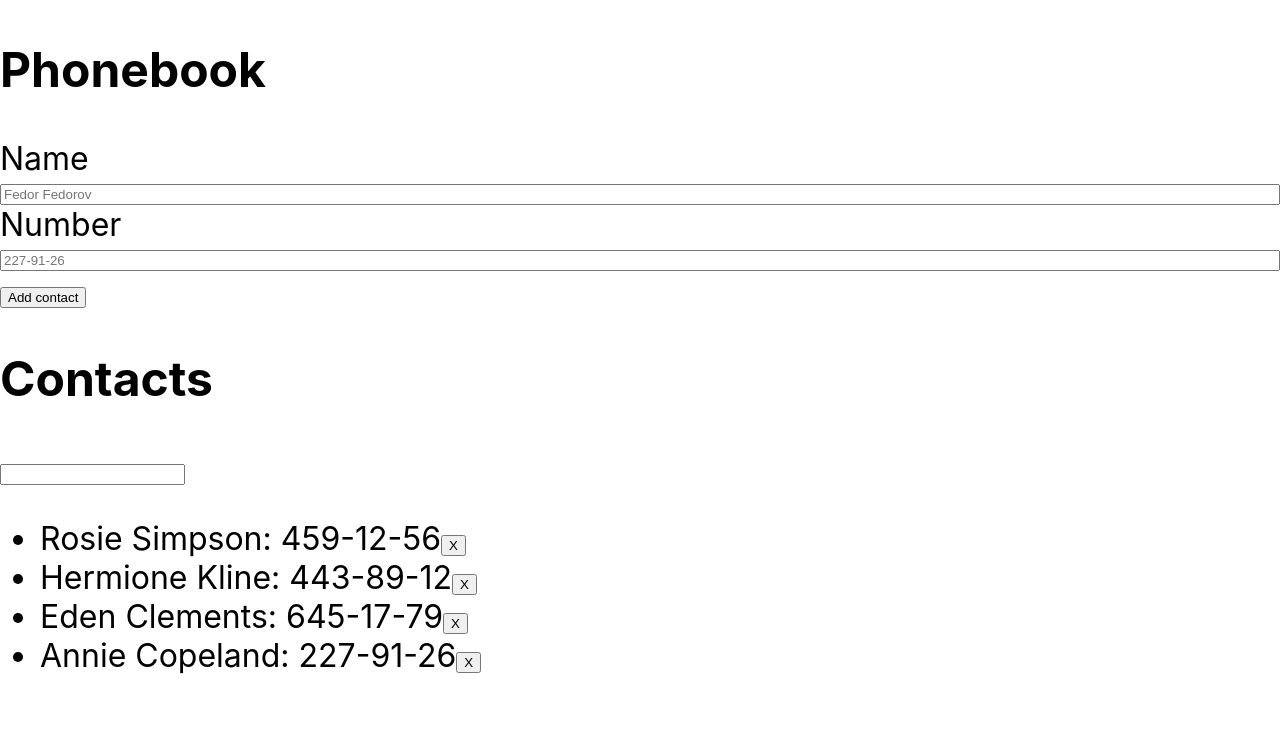
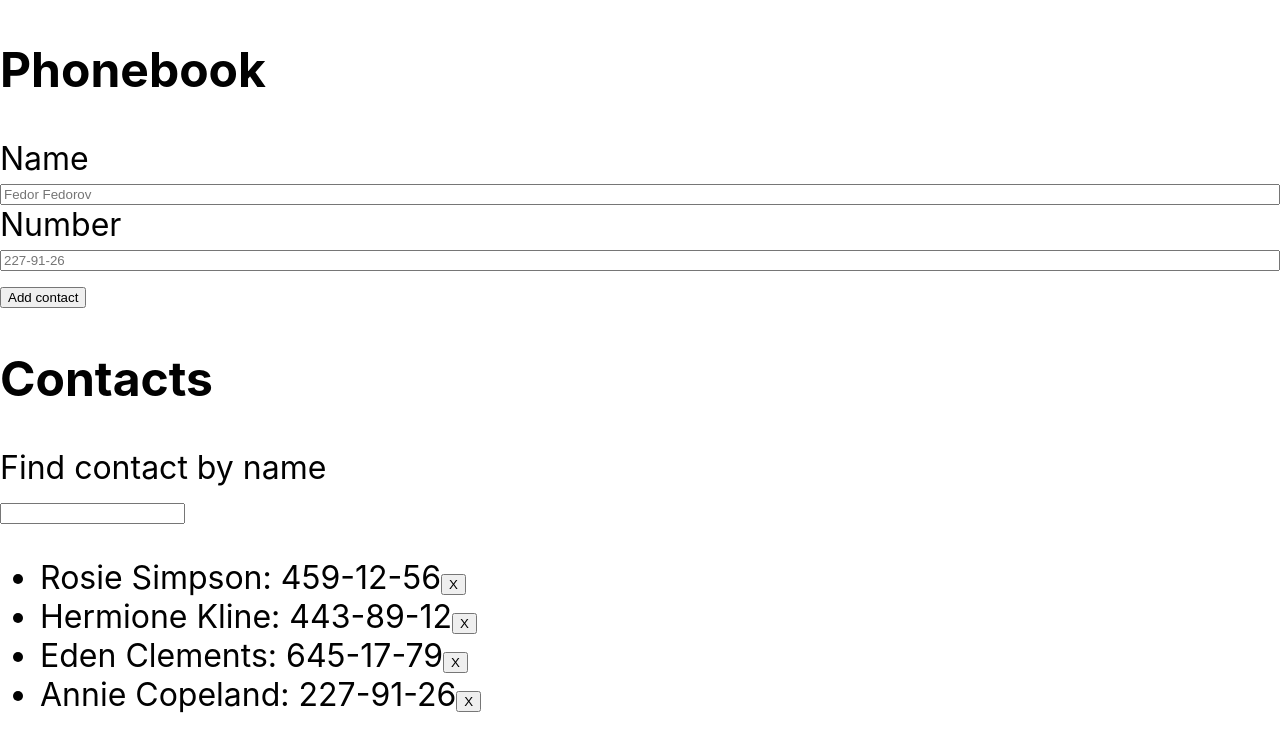
Before and after one commit to go-doc-web/goit-react-hw-02-phonebook, a React (Create React App) app: page / in a window 1280 px wide. Shown: the top 752 px of the page. Built offline with nearby package versions, Linux system fonts and the light colour scheme.

Commit message:
Делает компоненты Contactfilter, ContactList

```diff
--- a/package.json
+++ b/package.json
@@ -7,6 +7,7 @@
     "@testing-library/jest-dom": "^5.16.3",
     "@testing-library/react": "^12.1.4",
     "@testing-library/user-event": "^13.5.0",
+    "nanoid": "^4.0.0",
     "prop-types": "^15.8.1",
     "react": "^18.1.0",
     "react-dom": "^18.1.0",
--- a/src/components/App.jsx
+++ b/src/components/App.jsx
@@ -1,5 +1,11 @@
 import { Component } from 'react';
+import { nanoid } from 'nanoid';
 import css from './App.module.css';
+
+import ContactsList from './ContactsList/ContactList';
+import ContactFilter from './ContactFilter/ContactFilter';
+
+import contacts from './contacts';
 
 const INITIAL_STATE = {
   name: '',
@@ -18,12 +24,7 @@ const styleApp = {
 
 class App extends Component {
   state = {
-    contacts: [
-      { id: 'id-1', name: 'Rosie Simpson', number: '459-12-56' },
-      { id: 'id-2', name: 'Hermione Kline', number: '443-89-12' },
-      { id: 'id-3', name: 'Eden Clements', number: '645-17-79' },
-      { id: 'id-4', name: 'Annie Copeland', number: '227-91-26' },
-    ],
+    contacts: [...contacts],
     filter: '',
     name: '',
     number: '',
@@ -54,13 +55,14 @@ class App extends Component {
     e.preventDefault();
     const { name } = this.state;
     if (this.dublicate(name)) {
+      this.reset();
       return alert('Такой пользователь уже есть');
     }
     this.setState(prevState => {
       const { name, number, contacts } = prevState;
 
       const newContact = {
-        id: Math.random(),
+        id: nanoid(),
         name,
         number,
       };
@@ -85,23 +87,17 @@ class App extends Component {
     return result;
   }
 
-  removeContact(id) {
-    this.setState(({ contacts }) => ({
-      contacts: contacts.filter(contact => contact.id !== id),
-    }));
-  }
+  removeContact = id => {
+    console.log(id);
+    this.setState(({ contacts }) => {
+      const newContact = contacts.filter(contact => contact.id !== id);
+      return { contacts: newContact };
+    });
+  };
   render() {
-    const { contacts, name, number, filter } = this.state;
+    const { name, number } = this.state;
+    const { removeContact, handlefilterChange } = this;
     const filterContacts = this.getFilterContact();
-
-    const contact = filterContacts.map(({ id, name, number }) => (
-      <li key={id}>
-        {name}: {number}
-        <button onClick={() => this.removeContact(id)} type="button">
-          X
-        </button>
-      </li>
-    ));
 
     return (
       <div style={styleApp}>
@@ -139,13 +135,8 @@ class App extends Component {
         </div>
         <div className={css.ListContact}>
           <h2>Contacts</h2>
-          <input
-            onChange={this.handlefilterChange}
-            type="text"
-            name="filter"
-            value={filter}
-          />
-          <ul className="list">{contact}</ul>
+          <ContactFilter handlefilterChange={handlefilterChange} />
+          <ContactsList items={filterContacts} removeContact={removeContact} />
         </div>
       </div>
     );
--- /dev/null
+++ b/src/components/ContactFilter/ContactFilter.jsx
@@ -0,0 +1,17 @@
+import PropTypes from 'prop-types';
+import css from './ContactFilter.module.css';
+
+const ContactFilter = ({ handlefilterChange }) => {
+  return (
+    <div>
+      <label>Find contact by name</label>
+      <input onChange={handlefilterChange} type="text" name="filter" />
+    </div>
+  );
+};
+
+export default ContactFilter;
+
+ContactFilter.propTypes = {
+  handlefilterChange: PropTypes.func.isRequired,
+};
--- /dev/null
+++ b/src/components/ContactsList/ContactList.jsx
@@ -0,0 +1,32 @@
+import PropTypes from 'prop-types';
+
+import css from './Contacts.module.css';
+
+const ContactsList = ({ items, removeContact }) => {
+  const contact = items.map(({ id, name, number }) => (
+    <li key={id}>
+      {name}: {number}
+      <button onClick={() => removeContact(id)} type="button">
+        X
+      </button>
+    </li>
+  ));
+  return <ul className="list">{contact}</ul>;
+};
+
+export default ContactsList;
+
+ContactsList.defaultProps = {
+  items: [],
+};
+
+ContactsList.propTypes = {
+  removeContact: PropTypes.func.isRequired,
+  items: PropTypes.arrayOf(
+    PropTypes.shape({
+      id: PropTypes.string.isRequired,
+      name: PropTypes.string.isRequired,
+      number: PropTypes.string.isRequired,
+    })
+  ),
+};
--- /dev/null
+++ b/src/components/contacts.js
@@ -0,0 +1,10 @@
+import { nanoid } from 'nanoid';
+
+const contacts = [
+  { id: nanoid(), name: 'Rosie Simpson', number: '459-12-56' },
+  { id: nanoid(), name: 'Hermione Kline', number: '443-89-12' },
+  { id: nanoid(), name: 'Eden Clements', number: '645-17-79' },
+  { id: nanoid(), name: 'Annie Copeland', number: '227-91-26' },
+];
+
+export default contacts;
```
Also changed, not shown: src/components/ContactFilter/ContactFilter.module.css (added), src/components/ContactsForm/Contacts.module.css (added), src/components/ContactsForm/ContactsForm.jsx (added), src/components/ContactsList/Contacts.module.css (added), 1 other file (tests, documents, lock files or other folders).
